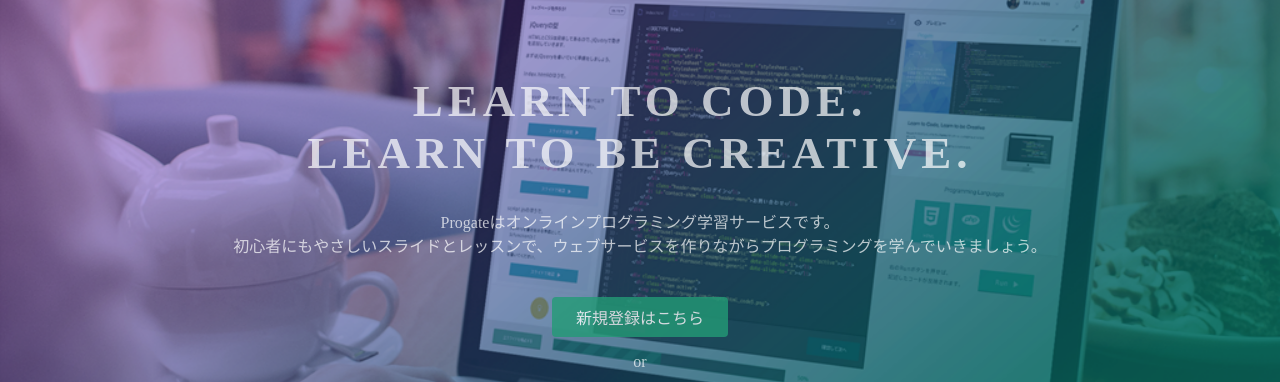
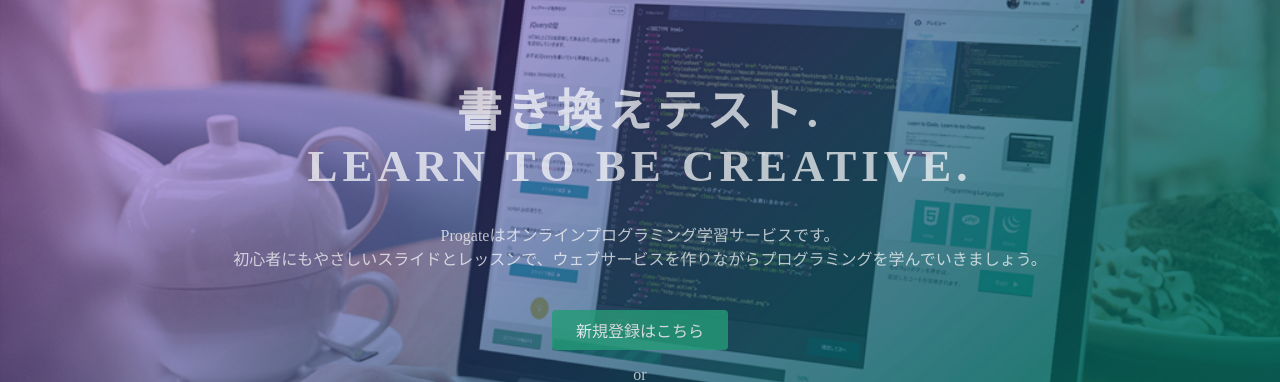
Before and after one commit to hrstest/prog-8test, a plain HTML site: page index.html in a window 1280 px wide. Shown: the part 135-517 px from the top of the page. Drawn offline with Linux system fonts and the light colour scheme.

Commit message:
Update index.html

```diff
--- a/index.html
+++ b/index.html
@@ -23,7 +23,7 @@
   </header>
   <div class="top-wrapper">
     <div class="container">
-      <h1>LEARN TO CODE.<br>LEARN TO BE CREATIVE.</h1>
+      <h1>書き換えテスト.<br>LEARN TO BE CREATIVE.</h1>
       <p>Progateはオンラインプログラミング学習サービスです。<br>初心者にもやさしいスライドとレッスンで、ウェブサービスを作りながらプログラミングを学んでいきましょう。</p>
       <div class="btn-wrapper">
         <a href="#" class="btn signup">新規登録はこちら</a>
```
